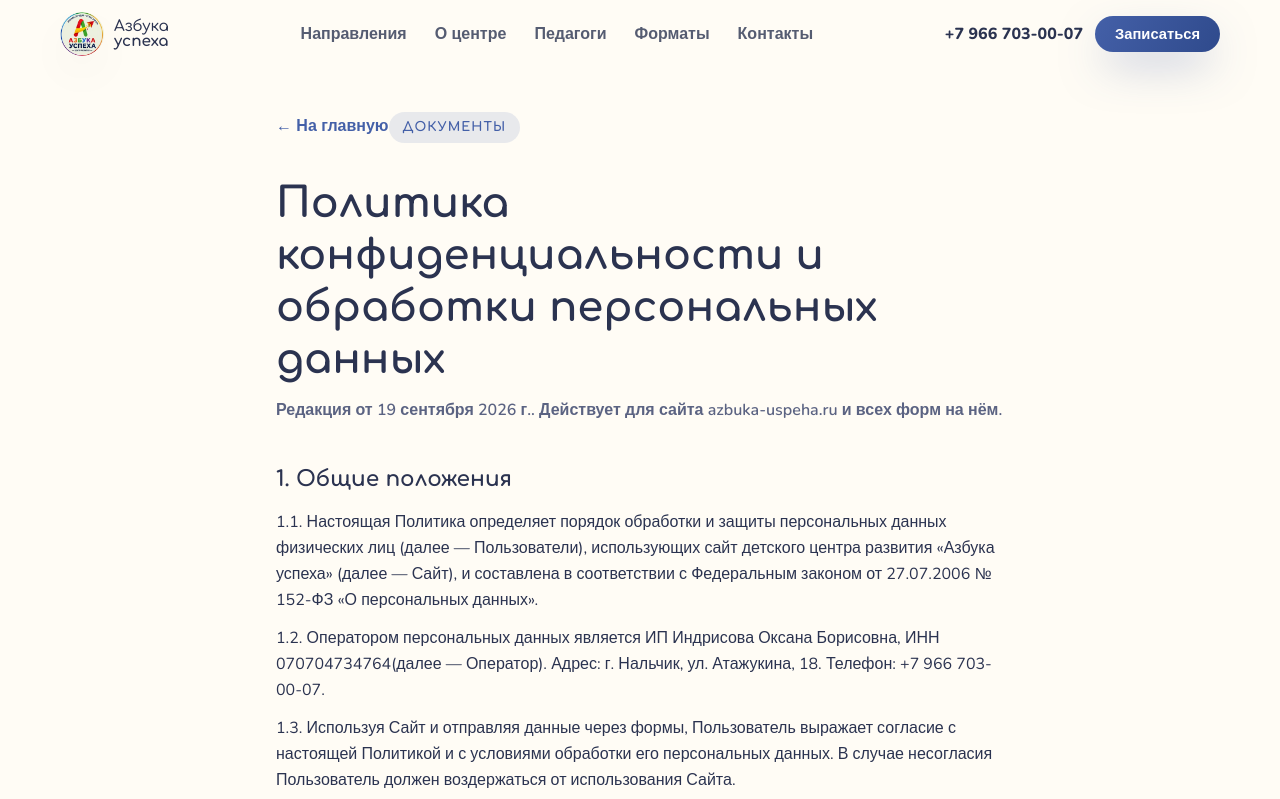
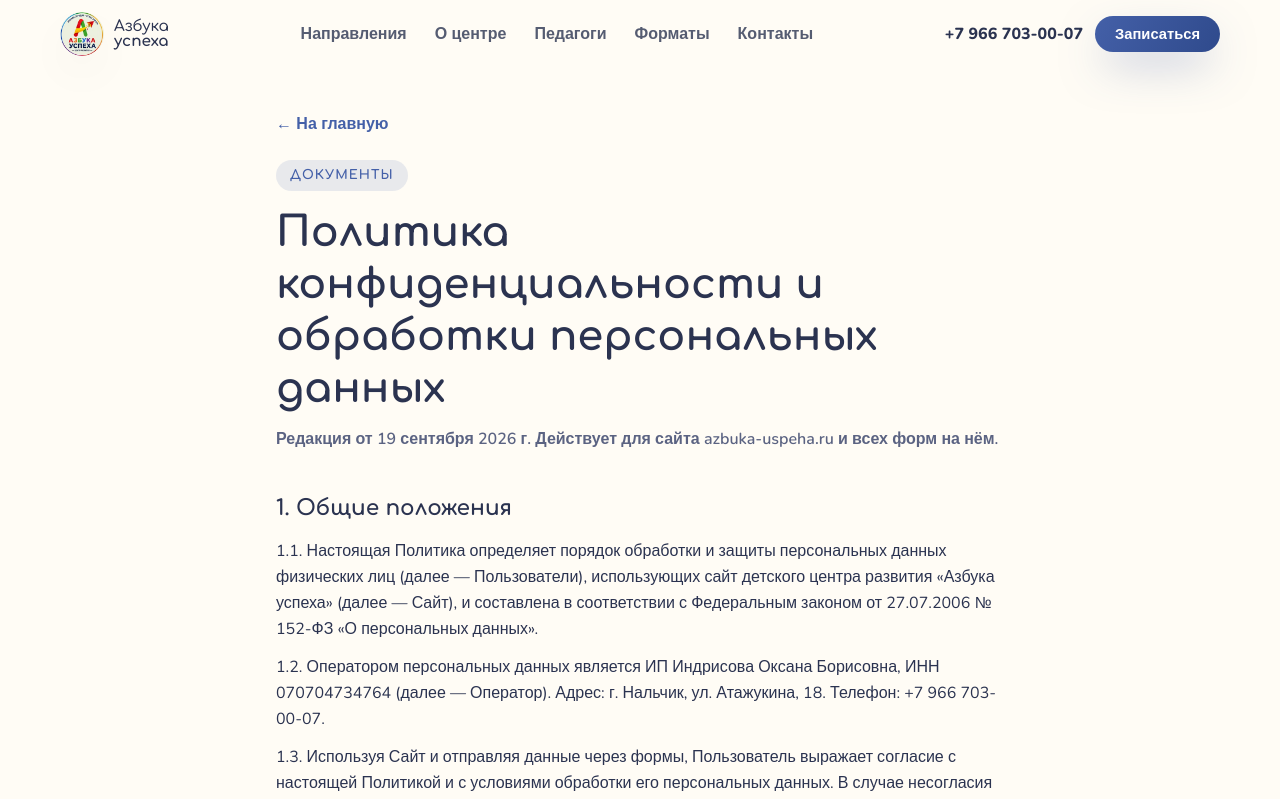
Before and after one commit to ZhilovAstemir/azbuka-uspeha-landing, a Next.js app: page /privacy in a window 1280 px wide. Shown: the top 799 px of the page. Built offline with nearby package versions, Linux system fonts and the light colour scheme.

Commit message:
Косметика: страница политики и сетка направлений 3 колонки

```diff
--- a/src/app/privacy/page.tsx
+++ b/src/app/privacy/page.tsx
@@ -21,7 +21,7 @@ export default function PrivacyPage() {
       <Header />
       <main className="pt-28 pb-20">
         <article className="container-x max-w-3xl">
-          <a href="/" className="inline-flex items-center gap-2 font-bold text-brand hover:underline mb-6">
+          <a href="/" className="flex w-fit items-center gap-2 font-bold text-brand hover:underline mb-6">
             ← На главную
           </a>
           <span className="eyebrow">Документы</span>
@@ -29,7 +29,7 @@ export default function PrivacyPage() {
             Политика конфиденциальности и обработки персональных данных
           </h1>
           <p className="mt-3 text-ink-soft font-semibold">
-            Редакция от {policyDate}. Действует для сайта {site.url.replace("https://", "")} и всех форм на нём.
+            Редакция от {policyDate} Действует для сайта {site.url.replace("https://", "")} и всех форм на нём.
           </p>
 
           <div className="prose-custom mt-10 space-y-8 text-ink leading-relaxed">
@@ -42,7 +42,7 @@ export default function PrivacyPage() {
                 от 27.07.2006 № 152-ФЗ «О персональных данных».
               </p>
               <p>
-                1.2. Оператором персональных данных является {operator}, ИНН {inn}
+                1.2. Оператором персональных данных является {operator}, ИНН {inn}{" "}
                 (далее — Оператор). Адрес: {site.address}. Телефон: {site.phone}.
               </p>
               <p>
--- a/src/components/sections/Programs.tsx
+++ b/src/components/sections/Programs.tsx
@@ -48,9 +48,9 @@ export function Programs() {
           </div>
         </Reveal>
 
-        <div className="grid gap-6 sm:grid-cols-2 lg:grid-cols-4">
+        <div className="grid gap-6 sm:grid-cols-2 lg:grid-cols-3">
           {programs.map((p, i) => (
-            <Reveal key={p.title} delay={(i % 4) * 0.06}>
+            <Reveal key={p.title} delay={(i % 3) * 0.06}>
               <TiltCard className="card h-full p-6 relative overflow-hidden flex flex-col">
                 <span className="absolute -right-6 -top-6 w-24 h-24 rounded-full opacity-15" style={{ background: p.color }} />
                 <div
```
